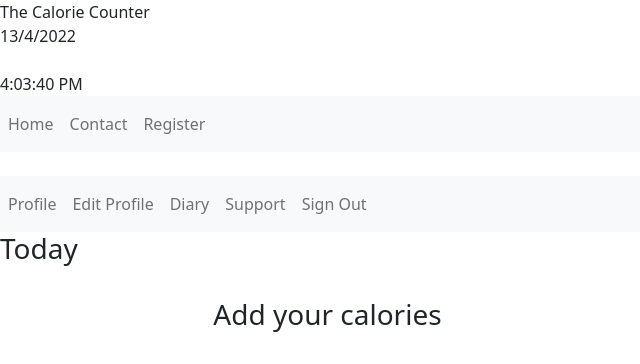
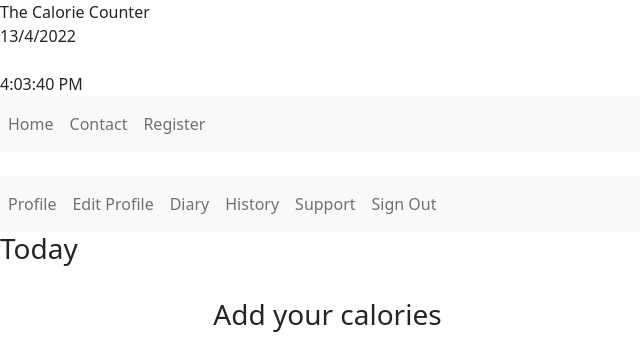
Before and after one commit to rayyanp/Calorie-Counter-Project, a PHP site: page /diary.php in a window 1280 px wide. Shown: the top 364 px of the page, without its empty margins (0-640 px from the left). Run offline with PHP 8.4, Linux system fonts and the light colour scheme; a user stored in the database is signed in; data that the repository does not hold is empty.

Commit message:
Add files via upload

```diff
--- a/profilenavbar.php
+++ b/profilenavbar.php
@@ -14,7 +14,10 @@ echo <<<HEADER
         <a class="nav-link" href="edit_profile.php">Edit Profile</a>
     </li>
     <li class="nav-item">
-        <a class="nav-link" href="history.php">Diary</a>
+        <a class="nav-link" href="diary.php">Diary</a>
+    </li>
+    <li class="nav-item">
+    <a class="nav-link" href="history.php">History</a>
     </li>
     <li class="nav-item active">
         <a class="nav-link" href="experience.php">Support</a>
```
